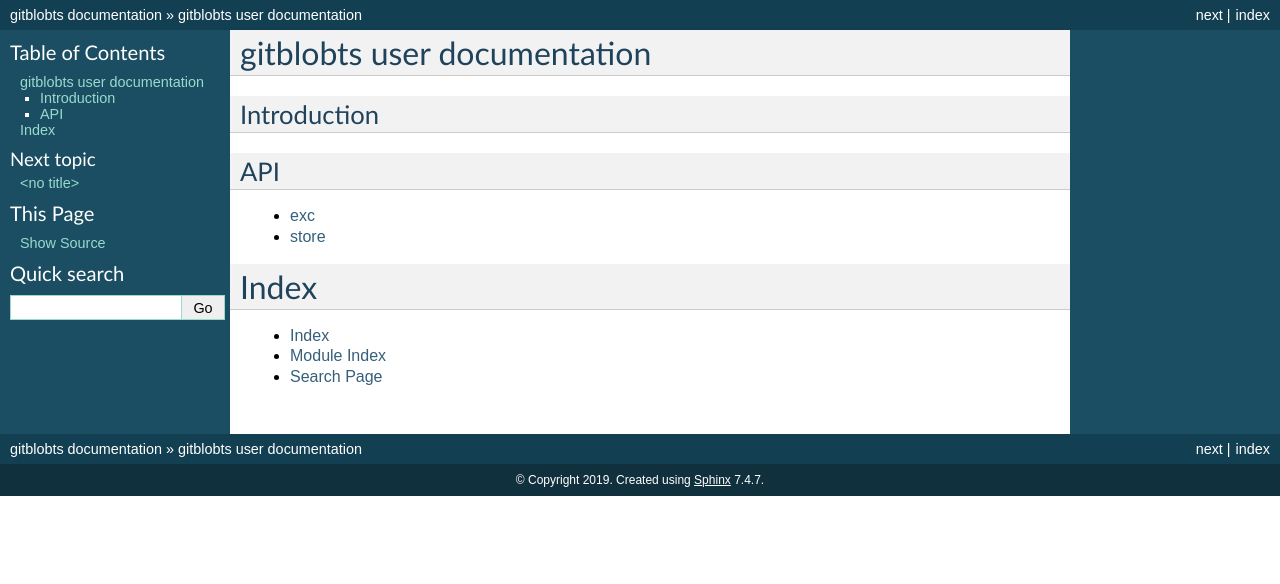
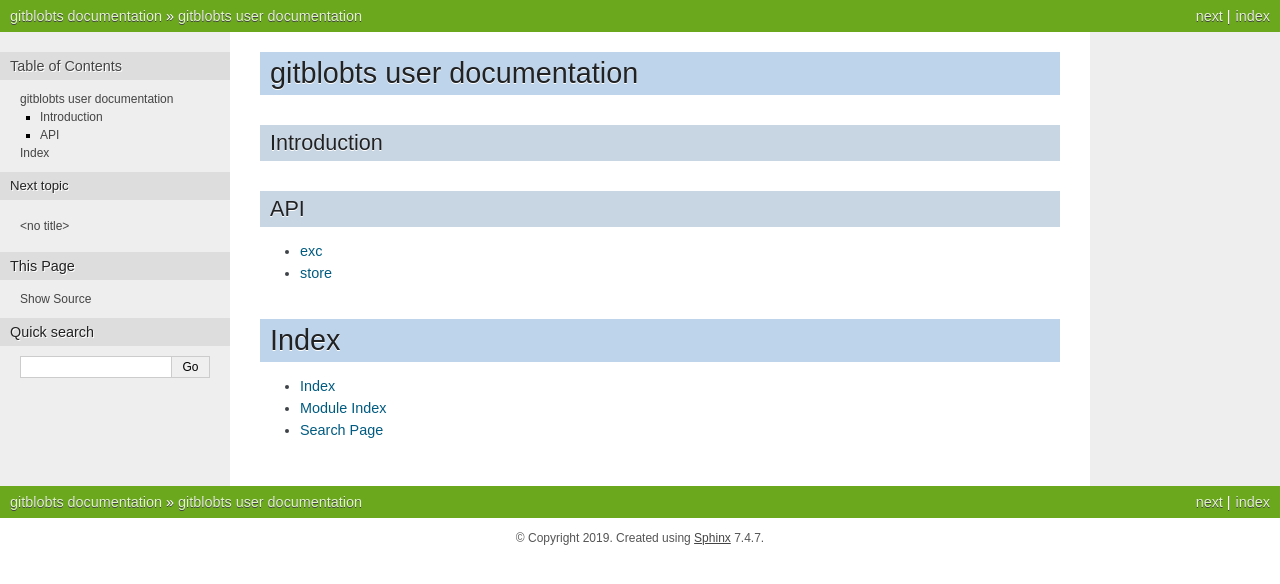
Before and after one commit to impredicative/gitblobts, a Sphinx documentation site: the page built from docs/index.rst, in a window 1280 px wide. Shown: the top 584 px of the page. Built offline with Sphinx 7.4.7, drawn with Linux system fonts in a browser that asks for light colours.

Commit message:
Try theme nature

```diff
--- a/docs/conf.py
+++ b/docs/conf.py
@@ -78,7 +78,7 @@
 # The theme to use for HTML and HTML Help pages.  See the documentation for
 # a list of builtin themes.
 #
-html_theme = ('default', 'alabaster', 'nature')[0]
+html_theme = ('default', 'alabaster', 'nature')[2]
 
 # Theme options are theme-specific and customize the look and feel of a theme
 # further.  For a list of options available for each theme, see the
```
